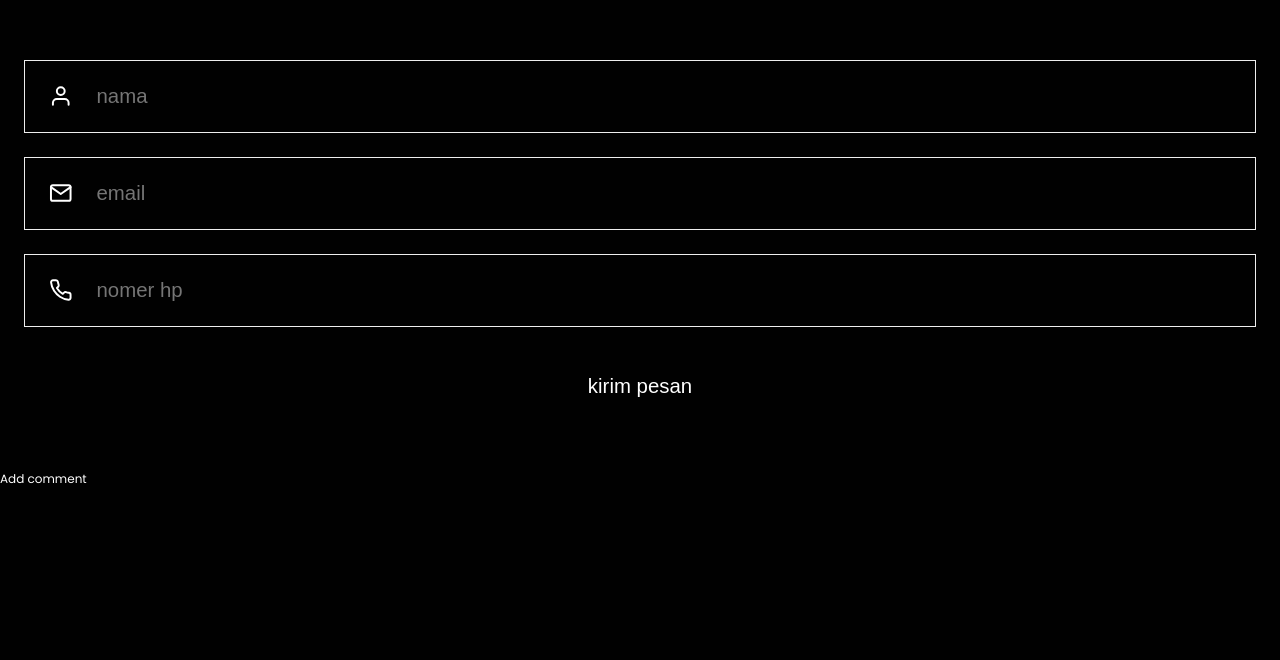
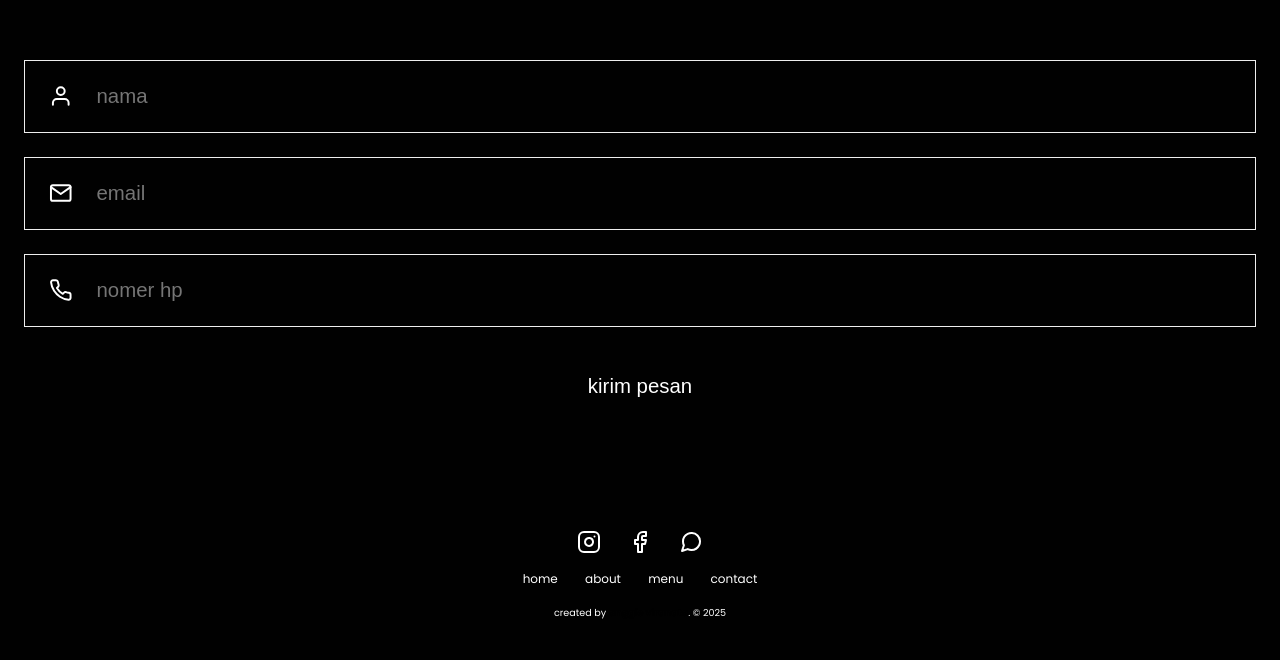
Before and after one commit to Aditt001/project_kopi, a plain HTML site: page index.html in a window 1280 px wide. Shown: the part 2613-3273 px from the top of the page. Before the commit the page ends 3101 px from the top, so only its background shows below. Drawn offline with nearby package versions, Linux system fonts and the light colour scheme; a script that the page names is missing.

Commit message:
menambahkan footer

```diff
--- a/index.html
+++ b/index.html
@@ -201,8 +201,34 @@
 </section>
     <!-- kontak section end -->
 
+<!-- footer start -->
 
-Add comment
+<footer>
+
+    <div class="socials">
+        <a href="#"><i data-feather="instagram"></i></a>
+
+        <a href="#"><i data-feather="facebook"></i></a>
+
+        <a href="#"><i data-feather="message-circle"></i></a>
+    </div>
+
+    <div class="links">
+        <a href="#home">home</a>
+
+        <a href="#about">about</a>
+
+        <a href="#menu">menu</a>
+
+        <a href="#contact">contact</a>
+    </div>
+
+    <div class="credit">
+        <p>created by <a href="">anggie viranata</a>. &copy; 2025</p>
+    </div>
+</footer>
+<!-- footer end -->
+
 
 
 
--- a/style.css
+++ b/style.css
@@ -341,6 +341,52 @@ justify-content: center;
   }
 
 
+/* footer */
+
+footer {
+    background-color: var(--primary);
+    text-align: center;
+    padding: 1rem 0 3rem;
+    margin-top: 3rem;
+}
+
+
+footer .socials {
+    padding: 1rem 0;
+}
+
+
+footer .socials a {
+color: #fff;
+margin: 1rem;
+}
+
+
+footer .socials a:hover,
+footer .links a:hover {
+    color: var(--bg);
+}
+
+footer .links {
+    margin-bottom: 1.4rem;
+}
+
+footer .links a {
+color: #fff;
+padding: 0.7rem 1rem;
+}
+
+
+footer .credit {
+    font-size: 0.8rem;
+}
+
+
+
+footer .credit a {
+    color: var(--bg);
+    font-weight: 700;
+}
 
 
 
```
Also changed, not shown: screnshot/footer.png (added).
